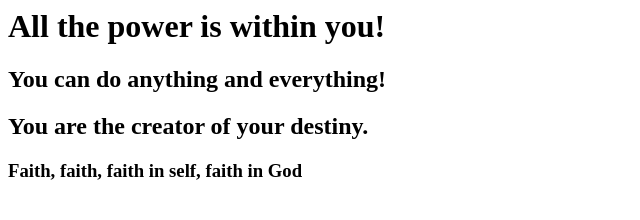
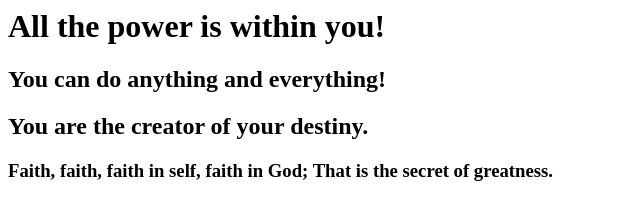
Before and after one commit to TorbenKPedersen/firstgetrepo, a plain HTML site: page index.html in a window 1280 px wide. Shown: the whole page, without its empty margins (0-640 px from the left). Drawn offline with Linux system fonts and the light colour scheme.

Commit message:
Update index.html
Edited the faith quote

```diff
--- a/index.html
+++ b/index.html
@@ -3,6 +3,6 @@
 		<h1>All the power is within you!</h1>
 		<h2>You can do anything and everything!</h2>
 		<h2>You are the creator of your destiny.</h2>
-		<h3>Faith, faith, faith in self, faith in God</h3>
+		<h3>Faith, faith, faith in self, faith in God; That is the secret of greatness.</h3>
 	</body>
 </html>
```
